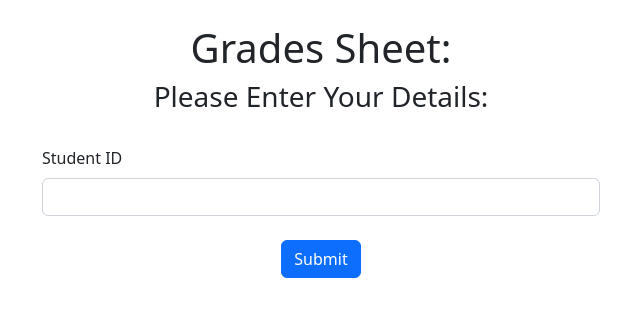
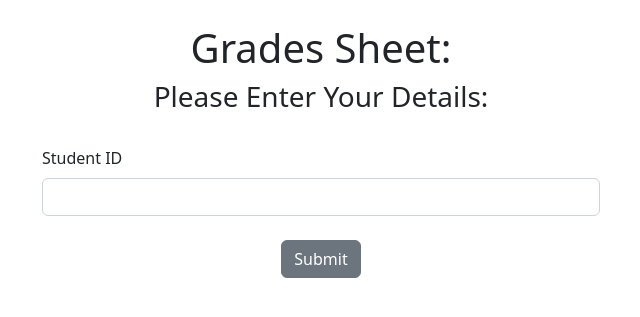
Before and after one commit to shonshchori/studentdbProject, a Flask app: page /grades_sheet in a window 1280 px wide. Shown: the part 80-397 px from the top of the page, without its empty margins (319-959 px from the left). Run offline with Flask 2, Linux system fonts and the light colour scheme.

Commit message:
minor update (buttons)

```diff
--- a/templates/courses_database.html
+++ b/templates/courses_database.html
@@ -15,7 +15,7 @@
                     {{ form.course_id(class="form-control") }}
                 </div>
                 </br>
-                {{ form.submit(class="btn btn-primary") }}
+                {{ form.submit(class="btn btn-secondary") }}
             </form>
         </br>
         </br>
@@ -39,7 +39,7 @@
                 {{ form.course_id(class="form-control") }}
             </div>
             </br>
-            {{ form.submit(class="btn btn-primary") }}
+            {{ form.submit(class="btn btn-secondary") }}
         </form>
     </center>
 {% endif %}
--- a/templates/grades_sheet.html
+++ b/templates/grades_sheet.html
@@ -3,7 +3,8 @@
 <title>Grades Sheet</title>
 {% if grades %}
         <div class="d-grid gap-2 d-md-flex justify-content-md-end">
-          <button class="btn btn-primary me-md-2" type="button" href="{{ url_for('grades_sheet') }}">Back</button>
+          <a class="btn btn-outline-dark" type="button" href="{{ url_for('grades_sheet') }}">Back</a>
+          <a class="btn btn-secondary me-md-2" type="button" href="{{ url_for('index') }}">Home</a>
         </div>
     <h1><u>Your grades are:</u></h1>
     <ul>
@@ -15,7 +16,7 @@
       {% endfor %}
     </ul>
         <div class="d-grid gap-2 col-6 mx-auto">
-          <button class="btn btn-primary" type="button" href="{{ url_for('grades_sheet') }}">Back</button>
+          <a class="btn btn-secondary" type="button" href="{{ url_for('grades_sheet') }}">Back</a>
         </div>
     </br>
 {% else %}
@@ -32,7 +33,7 @@
                 {{ form.student_id(class="form-control") }}
             </div>
             </br>
-            {{ form.submit(class="btn btn-primary") }}
+            {{ form.submit(class="btn btn-secondary") }}
         </form>
     </center>
 {% endif %}
--- a/templates/studentsubmit.html
+++ b/templates/studentsubmit.html
@@ -47,7 +47,7 @@
                 {{ form.major(class="form-control") }}
             </div>
             </br>
-            {{ form.submit(class="btn btn-primary") }}
+            {{ form.submit(class="btn btn-secondary") }}
         </form>
 {% endif %}
 </center>
--- a/templates/submit_course.html
+++ b/templates/submit_course.html
@@ -47,7 +47,7 @@
                 {{form.credit_points( class ="form-control")}}
             </div>
             </br>
-            {{ form.submit(class="btn btn-primary") }}
+            {{ form.submit(class="btn btn-secondary") }}
         </form>
     </center>
 {% endif %}
--- a/templates/submit_grade.html
+++ b/templates/submit_grade.html
@@ -21,7 +21,7 @@
                     {{form.grade( class ="form-control")}}
                 </div>
                 </br>
-                {{ form.submit(class="btn btn-primary") }}
+                {{ form.submit(class="btn btn-secondary") }}
             </form>
         </br>
         </br>
@@ -51,7 +51,7 @@
                 {{form.grade( class ="form-control")}}
             </div>
             </br>
-            {{ form.submit(class="btn btn-primary") }}
+            {{ form.submit(class="btn btn-secondary") }}
         </form>
     </center>
 {% endif %}
```
